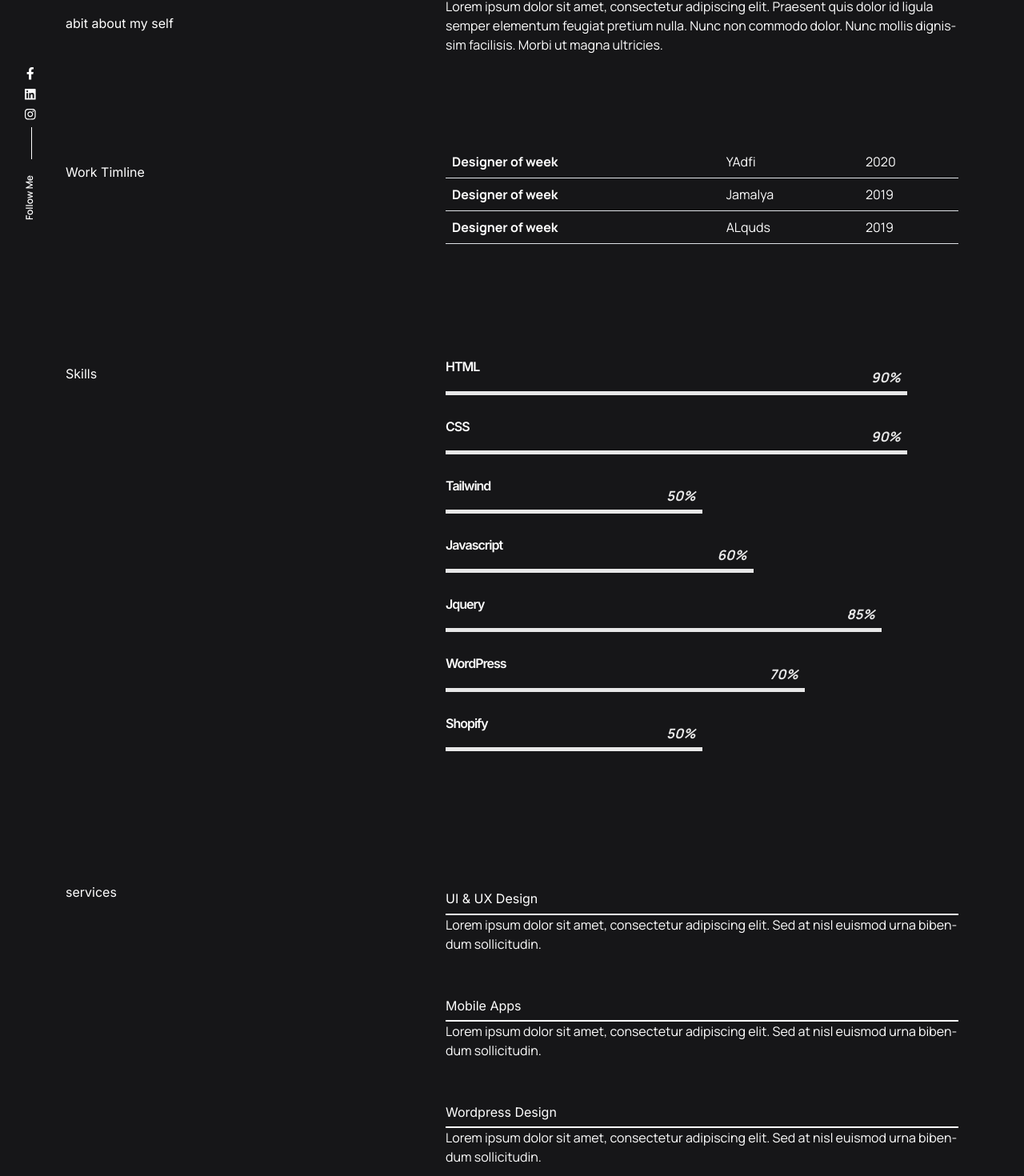
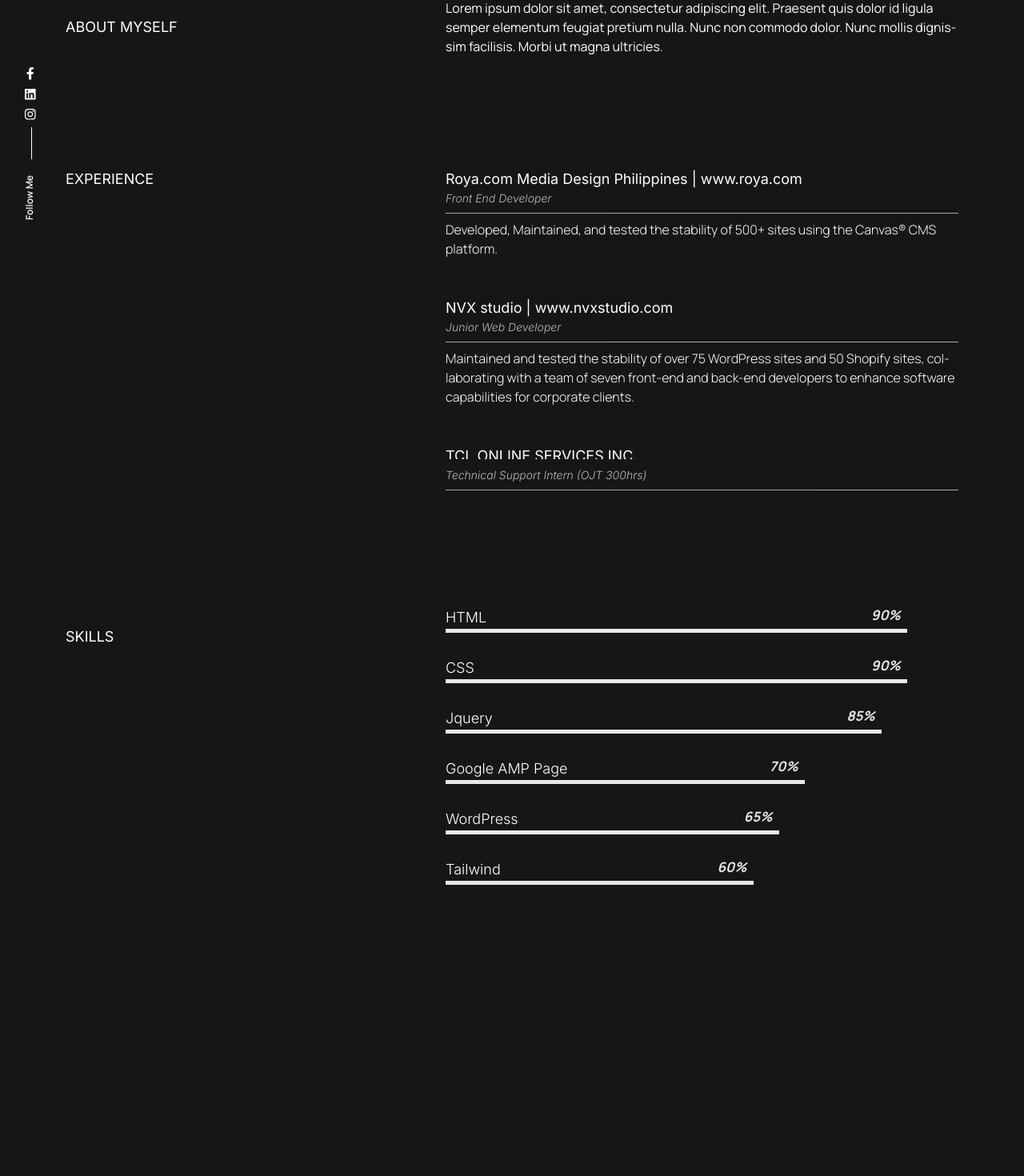
Before and after one commit to rome02/porfolio, a React (Create React App) app: page /about in a window 1280 px wide. Shown: the part 216-1686 px from the top of the page at 80% size. After the commit the page ends 1352 px from the top, so only its background shows below. Built offline with nearby package versions, Linux system fonts and the light colour scheme.

Commit message:
Deployed 10/10 9:17pm

```diff
--- a/src/content_option.js
+++ b/src/content_option.js
@@ -11,32 +11,38 @@ const introdata = {
         second: "Email Developer",
         third: "Wordpress Devloper",
     },
-    description: "Lorem ipsum dolor sit amet, consectetur adipiscing elit. Sed at nisl euismod urna bibendum",
+    description: "I'm a front-end developer based in Laguna, Philippines, with experience building various types of front-ends using CMS platforms like WordPress and Canvas by Roya.com. I'm passionate about creating cutting-edge, pixel-perfect, and visually stunning interfaces for websites and email templates.",
     //your_img_url: "/videos/resize-home-video.mp4",
     your_img_url: "./images/image_1.jpg",
 };
 
 const dataabout = {
-    title: "abit about my self",
+    title: "About Myself",
     aboutme: "Lorem ipsum dolor sit amet, consectetur adipiscing elit. Praesent quis dolor id ligula semper elementum feugiat pretium nulla. Nunc non commodo dolor. Nunc mollis dignissim facilisis. Morbi ut magna ultricies.",
 };
 
-const worktimeline = [{
-        jobtitle: "Designer of week",
-        where: "YAdfi",
-        date: "2020",
-    },
-    {
-        jobtitle: "Designer of week",
-        where: "Jamalya",
-        date: "2019",
-    },
-    {
-        jobtitle: "Designer of week",
-        where: "ALquds",
-        date: "2019",
-    },
+const workExperience = [{
+            title: "Front End Developer",
+            companyName: "Roya.com Media Design Philippines | www.roya.com",
+            description: "Developed, Maintained, and tested the stability of 500+ sites using the Canvas® CMS platform.",
+            start: "January 2021",
+            end: "Currently",
+        },
+        {
+            title: "Junior Web Developer",
+            companyName: "NVX studio | www.nvxstudio.com",
+            description: "Maintained and tested the stability of over 75 WordPress sites and 50 Shopify sites, collaborating with a team of seven front-end and back-end developers to enhance software capabilities for corporate clients.",
+            start: "June 2017",
+            end: "January 2021",
+        },
+        {
+            title: "Technical Support Intern (OJT 300hrs)",
+            companyName: "TCL ONLINE SERVICES INC.",
+            start: "April 2016",
+            end: "June 2016",
+        },
 ];
+
 
 const skills = [{
         name: "HTML",
@@ -47,40 +53,23 @@ const skills = [{
         value: 90,
     },
     {
-        name: "Tailwind",
-        value: 50,
-    },
-    {
-        name: "Javascript",
-        value: 60,
-    },
-    {
         name: "Jquery",
         value: 85,
     },
     {
-        name: "WordPress",
+        name: "Google AMP Page",
         value: 70,
     },
     {
-        name: "Shopify",
-        value: 50,
+        name: "WordPress",
+        value: 65,
+    },
+    {
+        name: "Tailwind",
+        value: 60,
     },
 
-];
 
-const services = [{
-        title: "UI & UX Design",
-        description: "Lorem ipsum dolor sit amet, consectetur adipiscing elit. Sed at nisl euismod urna bibendum sollicitudin.",
-    },
-    {
-        title: "Mobile Apps",
-        description: "Lorem ipsum dolor sit amet, consectetur adipiscing elit. Sed at nisl euismod urna bibendum sollicitudin.",
-    },
-    {
-        title: "Wordpress Design",
-        description: "Lorem ipsum dolor sit amet, consectetur adipiscing elit. Sed at nisl euismod urna bibendum sollicitudin.",
-    },
 ];
 
 const dataportfolio = [{
@@ -138,11 +127,10 @@ export {
     meta,
     dataabout,
     dataportfolio,
-    worktimeline,
     skills,
-    services,
     introdata,
     contactConfig,
     socialprofils,
     logotext,
+    workExperience,
 };
--- a/src/pages/about/index.js
+++ b/src/pages/about/index.js
@@ -5,9 +5,8 @@ import { Container, Row, Col } from "react-bootstrap";
 import {
   dataabout,
   meta,
-  worktimeline,
   skills,
-  services,
+  workExperience,
 } from "../../content_option";
 
 export const About = () => {
@@ -27,43 +26,39 @@ export const About = () => {
         </Row>
         <Row className="sec_sp">
           <Col lg="5">
-            <h3 className="color_sec py-4">{dataabout.title}</h3>
+            <h3 className="color_sec py-4 uppercase text-base md:text-lg">{dataabout.title}</h3>
           </Col>
           <Col lg="7" className="d-flex align-items-center">
             <div>
-              <p>{dataabout.aboutme}</p>
+              <p class="text-sm md:text-base">{dataabout.aboutme}</p>
             </div>
           </Col>
         </Row>
-        <Row className=" sec_sp">
-          <Col lg="5">
-            <h3 className="color_sec py-4">Work Timline</h3>
+        <Row className="sec_sp">
+          <Col lang="5">
+            <h3 className="color_sec py-4 uppercase text-base md:text-lg">Experience</h3>
           </Col>
           <Col lg="7">
-            <table className="table caption-top">
-              <tbody>
-                {worktimeline.map((data, i) => {
-                  return (
-                    <tr key={i}>
-                      <th scope="row">{data.jobtitle}</th>
-                      <td>{data.where}</td>
-                      <td>{data.date}</td>
-                    </tr>
-                  );
-                })}
-              </tbody>
-            </table>
+            {workExperience.map((data, i) => {
+              return (
+                <div className="py-4" key={i}>
+                  <h4 className="text-base md:text-lg">{data.companyName}</h4>
+                  <h5 className="text-xs md:text-sm pb-2 mb-2 border-b italic font-light opacity-70">{data.title}</h5>
+                  <p className="text-sm md:text-base font-light">{data.description}</p>
+                </div>
+              );
+            })}
           </Col>
         </Row>
         <Row className="sec_sp">
           <Col lg="5">
-            <h3 className="color_sec py-4">Skills</h3>
+            <h3 className="color_sec py-4 uppercase text-base md:text-lg">Skills</h3>
           </Col>
           <Col lg="7">
             {skills.map((data, i) => {
               return (
                 <div key={i}>
-                  <h3 className="progress-title">{data.name}</h3>
+                  <h4 className="text-base md:text-lg !font-light">{data.name}</h4>
                   <div className="progress">
                     <div
                       className="progress-bar"
@@ -79,21 +74,7 @@ export const About = () => {
             })}
           </Col>
         </Row>
-        <Row className="sec_sp">
-          <Col lang="5">
-            <h3 className="color_sec py-4">services</h3>
-          </Col>
-          <Col lg="7">
-            {services.map((data, i) => {
-              return (
-                <div className="service_ py-4" key={i}>
-                  <h5 className="service__title">{data.title}</h5>
-                  <p className="service_desc">{data.description}</p>
-                </div>
-              );
-            })}
-          </Col>
-        </Row>
+
       </Container>
     </HelmetProvider>
   );
--- a/src/pages/home/index.js
+++ b/src/pages/home/index.js
@@ -29,7 +29,11 @@ export const Home = () => {
               className="absolute w-full h-full top-0 left-0 object-cover object-top"
             />
             */}
-            <img src={introdata.your_img_url} className="absolute w-full h-full top-0 left-0 object-cover object-top"></img>
+            <img
+  key={introdata.your_img_url} // This forces React to treat this as a new element when the URL changes
+  src={introdata.your_img_url}
+  className="absolute w-full h-full top-0 left-0 object-cover object-top"
+/>
           </div>
 
           {/* Intro text */}
```
